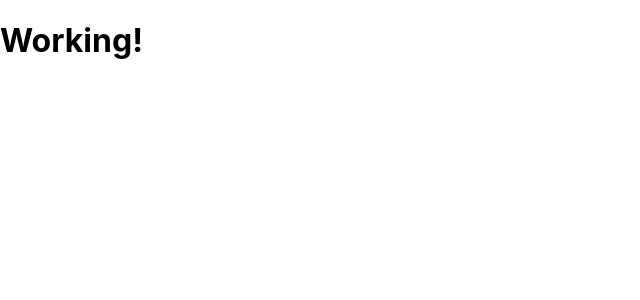
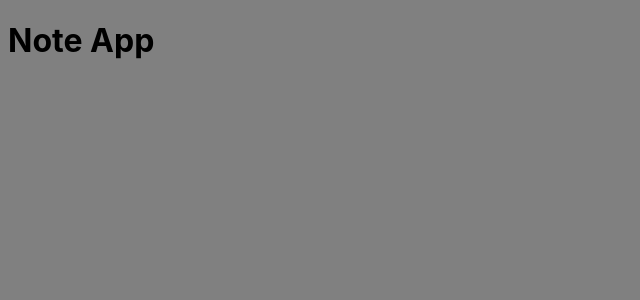
Before and after one commit to filmverse/part4, a React (Create React App) app in the folder project2/: page / in a window 1280 px wide. Shown: the top 300 px of the page, without its empty margins (0-640 px from the left). Built offline with nearby package versions, Linux system fonts and the light colour scheme.

Commit message:
creating notes full stack app for testing purpose

```diff
--- a/project2/src/App.js
+++ b/project2/src/App.js
@@ -2,7 +2,7 @@
 const App = () => {
     return (
         <div>
-            <h1>Working!</h1>
+            <h1>Note App</h1>
         </div>
     )
 }
--- a/project2/src/index.css
+++ b/project2/src/index.css
@@ -1,5 +1,5 @@
 body {
-  margin: 0;
+  background-color: gray;
   font-family: -apple-system, BlinkMacSystemFont, 'Segoe UI', 'Roboto', 'Oxygen',
     'Ubuntu', 'Cantarell', 'Fira Sans', 'Droid Sans', 'Helvetica Neue',
     sans-serif;
```
